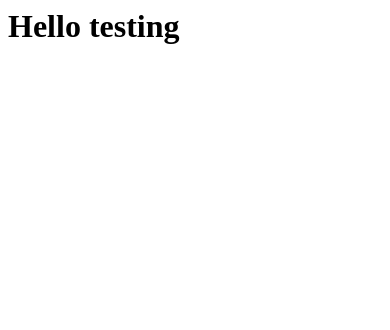
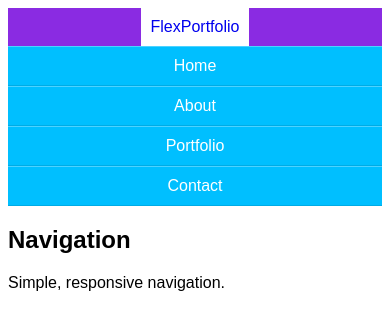
Before and after one commit to superkaskus/flexPortfolio, a plain HTML site: page index.html in a window 390 px wide. Drawn offline with Linux system fonts and the light colour scheme.

Commit message:
Added navigation section of the template

```diff
--- a/css/main.css
+++ b/css/main.css
@@ -0,0 +1,101 @@
+@import "compass/css3";
+
+html {
+  box-sizing: border-box;
+}
+
+*,
+*:before,
+*:after {
+  box-sizing: inherit;
+}
+
+body {
+  font-size: 16px;
+  font-family: Arial, Helvetica, sans-serif;
+}
+
+/* Navigation style starts here*/
+.brand a {
+  background: white;
+  text-decoration: none;
+  padding: 10px;
+  margin: 0 0 0 5px;
+}
+
+@media all and (max-width: 800px) {
+  .brand a {
+    display: block;
+    padding: 10px;
+    margin: 0 auto;
+  }
+}
+
+.nav--section {
+  display: flex;
+  margin: 0;
+}
+
+.nav-cnt-1 {
+  flex: 1;
+  background: blueviolet;
+  display: flex;
+  align-items: center;
+}
+
+.nav-cnt-2 {
+  flex: 1;
+  background: rgb(138, 101, 173);
+}
+
+.nav-list {
+  display: flex;
+  background: deepskyblue;
+  list-style: none;
+  margin: 0;
+  justify-content: space-between;
+  -webkit-padding-start: 0;
+}
+
+.nav-list a {
+  text-decoration: none;
+  display: block;
+  padding: 1em;
+  color: white;
+}
+
+.nav-list li a:hover {
+  background: red;
+}
+
+/* Media query starts here*/
+@media all and (max-width: 800px) {
+  .nav--section {
+    -webkit-flex-flow: column wrap;
+    flex-flow: column wrap;
+  }
+
+  .nav-cnt-1 {
+    display: flex;
+    justify-content: center;
+  }
+
+  .nav-list {
+    -webkit-flex-flow: column wrap;
+    flex-flow: column wrap;
+    padding: 0;
+  }
+
+  .nav-list a {
+    text-align: center;
+    padding: 10px;
+    border-top: 1px solid rgba(255, 255, 255, 0.3);
+    border-bottom: 1px solid rgba(0, 0, 0, 0.1);
+  }
+}
+
+/* main styles starts here*/
+main {
+  max-width: 1200px;
+  margin: 0 auto;
+}
--- a/index.html
+++ b/index.html
@@ -1 +1,63 @@
-<h1>Hello testing</h1>
+<!DOCTYPE html>
+<html>
+
+<head>
+  <meta charset="utf-8">
+  <meta http-equiv="X-UA-Compatible" content="IE=edge">
+  <meta name="viewport" content="width=device-width, initial-scale=1.0">
+  <title>FlexPortfolio</title>
+
+  <link rel="stylesheet" type="text/css" media="screen" href="css/main.css" />
+</head>
+
+<body>
+
+  <!-- Hearder and navigation starts starts here -->
+  <header>
+    <nav class="nav--section">
+      <div class="nav-cnt-1">
+        <span class="brand">
+          <a href="#!">FlexPortfolio</a>
+        </span>
+      </div>
+
+      <div class="nav-cnt-2">
+
+        <ul class="nav-list">
+
+          <li>
+            <a href="#!">Home</a>
+          </li>
+          <li>
+            <a href="#!">About</a>
+          </li>
+          <li>
+            <a href="#!">Portfolio</a>
+          </li>
+          <li>
+            <a href="#!">Contact</a>
+          </li>
+
+        </ul>
+      </div>
+    </nav>
+    <section class="heading--section">
+      <div class="heading-container">
+
+      </div>
+    </section>
+  </header>
+
+  <!-- Main container starts here -->
+  <main>
+    <article>
+      <h2>Navigation</h2>
+      <p>Simple, responsive navigation.</p>
+    </article>
+
+  </main>
+
+  <script src="main.js"></script>
+</body>
+
+</html>
```
